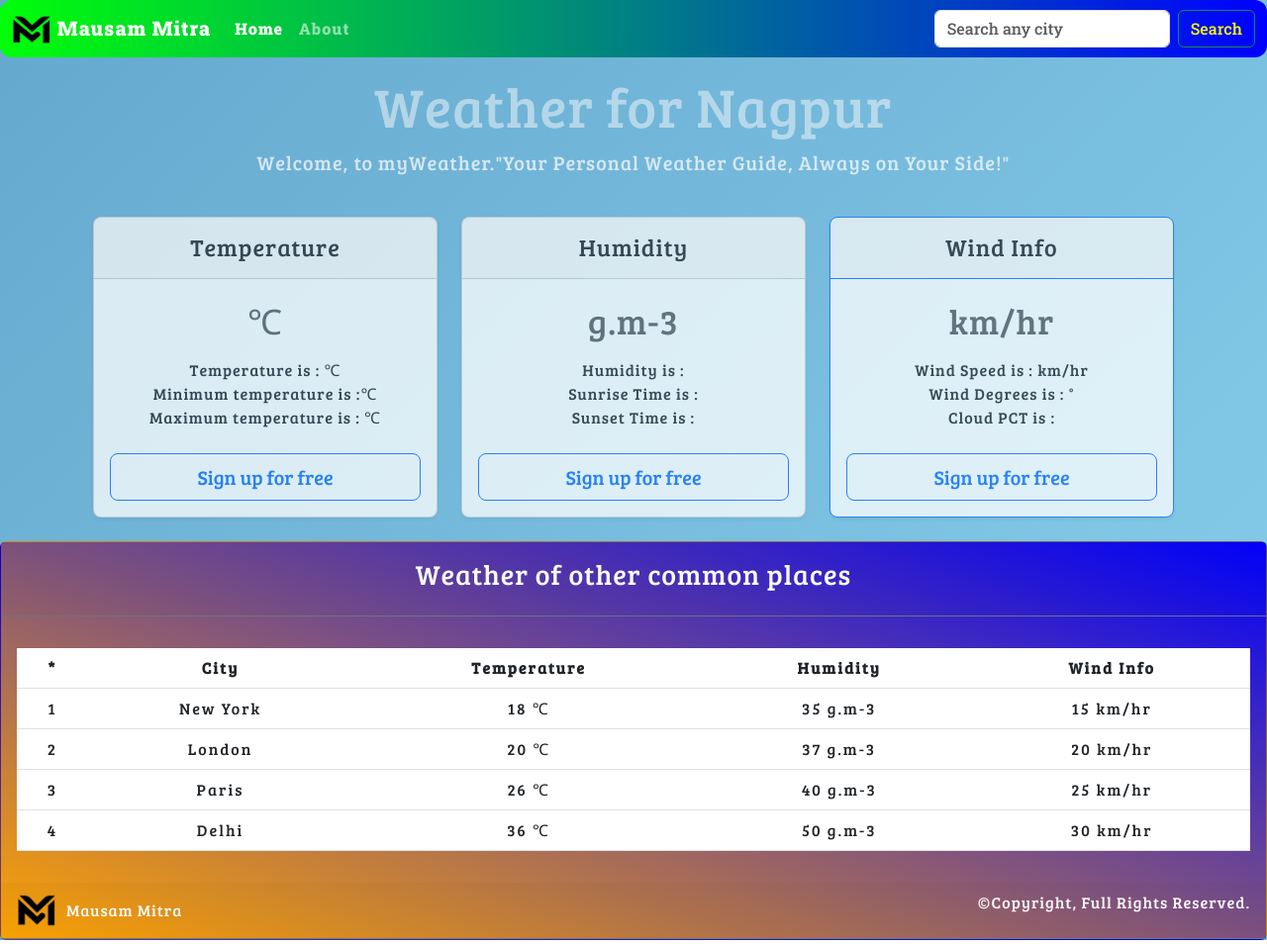
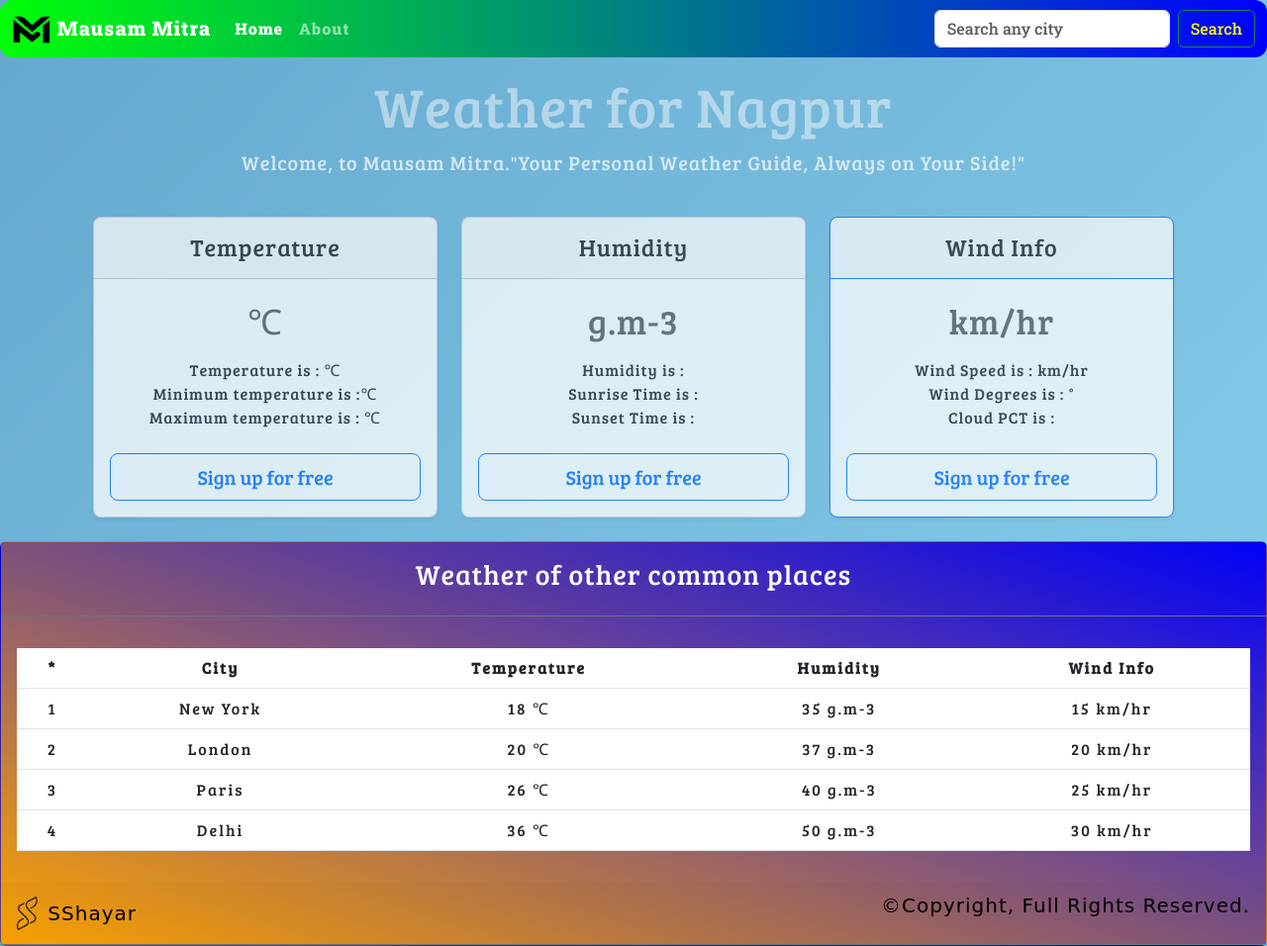
Before and after one commit to krishanmurariji/Mausam-Mitra, a plain HTML site: page index.html in a window 1280 px wide. Shown: the whole page at 99% size. Drawn offline with nearby package versions, Linux system fonts and the light colour scheme; no server answers.

Commit message:
Add files via upload

```diff
--- a/index.html
+++ b/index.html
@@ -42,7 +42,7 @@
               <div class="modal-dialog" id="myInput">
                 <div class="modal-content">
                   <div class="modal-header">
-                    <h1 class="modal-title fs-5" id="exampleModalLabel">Welcome to myWeather-App</h1>
+                    <h1 class="modal-title fs-5" id="exampleModalLabel">Welcome to Mausam Mitra</h1>
                     <button type="button" class="btn-close" data-bs-dismiss="modal" aria-label="Close"></button>
                   </div>
                   <div class="modal-body">
@@ -66,7 +66,7 @@
       <div class="container">
         <div class="pricing-header p-3 pb-md-4 mx-auto text-center">
           <h1 class="display-4 fw-normal text-light opacity-50" >Weather for <span id="cityName"></span></h1>
-          <p class="fs-5 text-light opacity-75">Welcome, to myWeather."Your Personal Weather Guide, Always on Your Side!"</p>
+          <p class="fs-5 text-light opacity-75">Welcome, to Mausam Mitra."Your Personal Weather Guide, Always on Your Side!"</p>
         </div>
       </header>
 
@@ -182,7 +182,7 @@
       </div>
       <div class="card-header border-secondary">
         <div id="footer">
-          <img src="logo2.png" alt="logo" width="40" height="34">Mausam Mitra
+          <img src="instials.png" alt="logo" height="34px">SShayar
 
           <p>&#169;Copyright, Full Rights Reserved.</p>
         </div>
--- a/style.css
+++ b/style.css
@@ -74,3 +74,9 @@
   #submit {
     color: yellow;
   }
+
+  #footer {
+    font-family: cursive;
+    color: black;
+    font-size: 20px;
+  }
```
Also changed, not shown: instials.png (added).
